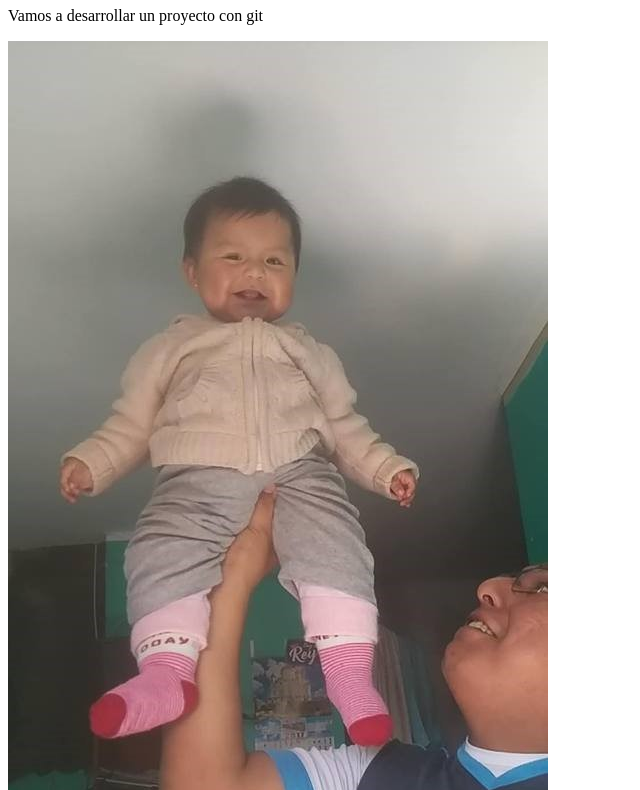
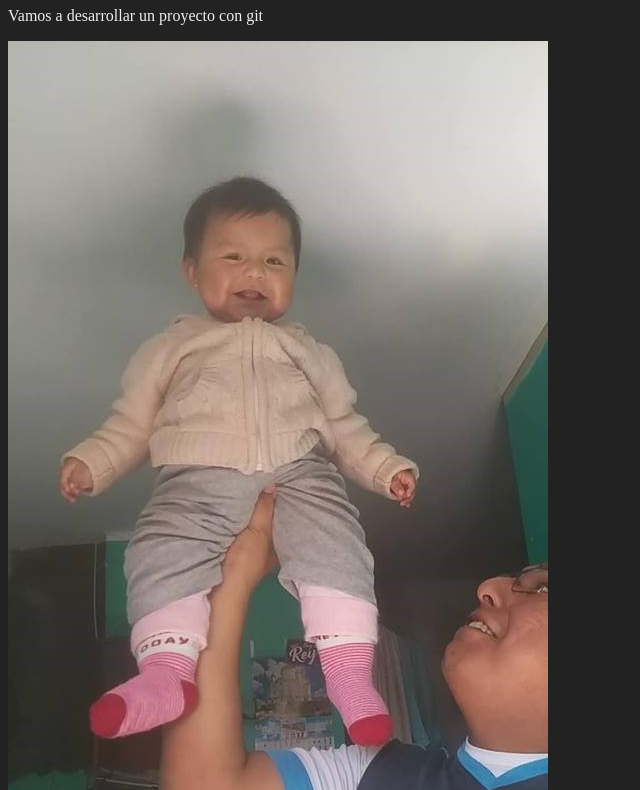
Before and after one commit to pedritoeldulce/ProbandoGIt, a plain HTML site: page index.html in a window 1280 px wide. Shown: the part 73-863 px from the top of the page, without its empty margins (0-640 px from the left). Drawn offline with Linux system fonts and the light colour scheme; files whose address does not match are found by name.

Commit message:
Se ordena los archivos en carpetas images y styles

```diff
--- a/index.html
+++ b/index.html
@@ -3,6 +3,7 @@
 <head>
     <meta charset="UTF-8">
     <meta name="viewport" content="width=device-width, initial-scale=1.0">
+    <link rel="stylesheet" href="styles/style.css">
     <title>Prueba Git</title>
 </head>
 <body>
--- /dev/null
+++ b/styles/style.css
@@ -0,0 +1,4 @@
+body{
+    background: #222;
+    color: #eee;
+}
```
Also changed, not shown: images/noa.jpg (renamed from noa.jpg), 1 other file.
